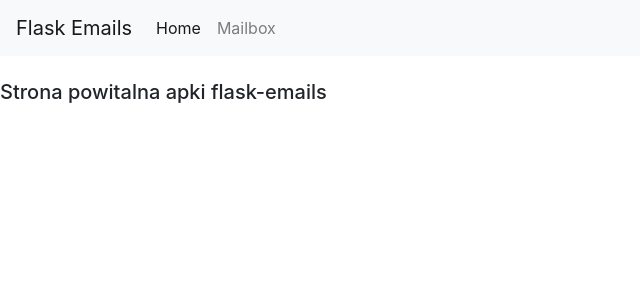
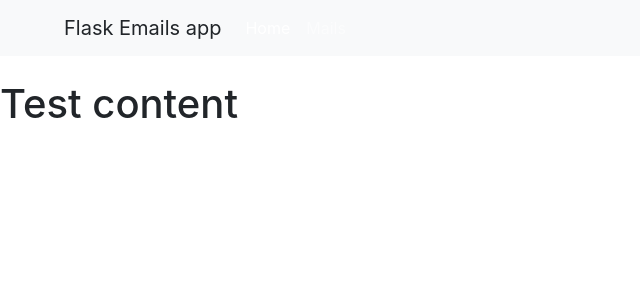
Before and after one commit to MireckiM/flask_emails, a Flask app: page / in a window 1280 px wide. Shown: the top 300 px of the page, without its empty margins (0-640 px from the left). Run offline with Flask 3, Linux system fonts and the light colour scheme; parts of the project's set-up code (start-up, migrations or seed data) failed here and were passed over.

Commit message:
B_layout

```diff
--- a/app.py
+++ b/app.py
@@ -18,4 +18,4 @@ def about():
     return render_template('emails.html', maile=maile)
 
 if __name__ == '__main__':
-    app.run()
+    app.run(debug=True)
--- /dev/null
+++ b/templates/base.html
@@ -0,0 +1,46 @@
+<!DOCTYPE html>
+<html>
+  <head>
+    <link
+      rel="stylesheet"
+      href="https://cdn.jsdelivr.net/npm/bootstrap@4.3.1/dist/css/bootstrap.min.css"
+      integrity="sha384-ggOyR0iXCbMQv3Xipma34MD+dH/1fQ784/j6cY/iJTQUOhcWr7x9JvoRxT2MZw1T"
+      crossorigin="anonymous"
+    />
+    <title>{% block title %} {% endblock %}</title>
+  </head>
+  <body>
+    <nav class="navbar navbar-expand-lg navbar-dark bg-light">
+      <a class="navbar-brand ml-5">Flask Emails app</a>
+      <div class="collapse navbar-collapse" id="navbarNav">
+        <ul class="navbar-nav">
+          <li class="nav-item active">
+            <a class="nav-link" href="/"
+              >Home <span class="sr-only">(current)</span></a
+            >
+          </li>
+          <li class="nav-item">
+            <a class="nav-link" href="/emails">Mails</a>
+          </li>
+        </ul>
+      </div>
+    </nav>
+    <br />
+    {% block content %} {% endblock %}
+    <script
+      src="https://code.jquery.com/jquery-3.3.1.slim.min.js"
+      integrity="sha384-q8i/X+965DzO0rT7abK41JStQIAqVgRVzpbzo5smXKp4YfRvH+8abtTE1Pi6jizo"
+      crossorigin="anonymous"
+    ></script>
+    <script
+      src="https://cdn.jsdelivr.net/npm/popper.js@1.14.7/dist/umd/popper.min.js"
+      integrity="sha384-UO2eT0CpHqdSJQ6hJty5KVphtPhzWj9WO1clHTMGa3JDZwrnQq4sF86dIHNDz0W1"
+      crossorigin="anonymous"
+    ></script>
+    <script
+      src="https://cdn.jsdelivr.net/npm/bootstrap@4.3.1/dist/js/bootstrap.min.js"
+      integrity="sha384-JjSmVgyd0p3pXB1rRibZUAYoIIy6OrQ6VrjIEaFf/nJGzIxFDsf4x0xIM+B07jRM"
+      crossorigin="anonymous"
+    ></script>
+  </body>
+</html>
--- a/templates/emails.html
+++ b/templates/emails.html
@@ -1,3 +1,5 @@
+{% extends "base.html" %}
+{% block content %}
 <html>
   <head>
     <meta name="viewport" content="width=device-width, initial-scale=1" />
@@ -69,3 +71,4 @@
     </script>
   </body>
 </html>
+{% endblock %}
--- a/templates/home.html
+++ b/templates/home.html
@@ -1,44 +1,5 @@
-<html>
-  <head>
-    <link
-      rel="stylesheet"
-      href="https://cdn.jsdelivr.net/npm/bootstrap@4.3.1/dist/css/bootstrap.min.css"
-      integrity="sha384-ggOyR0iXCbMQv3Xipma34MD+dH/1fQ784/j6cY/iJTQUOhcWr7x9JvoRxT2MZw1T"
-      crossorigin="anonymous"
-    />
-  </head>
-  <body>
-    <nav class="navbar navbar-expand-lg navbar-light bg-light">
-      <a class="navbar-brand" href="#">Flask Emails</a>
-      <div class="collapse navbar-collapse" id="navbarNav">
-        <ul class="navbar-nav">
-          <li class="nav-item active">
-            <a class="nav-link" href="/"
-              >Home <span class="sr-only">(current)</span></a
-            >
-          </li>
-          <li class="nav-item">
-            <a class="nav-link" href="/emails">Mailbox</a>
-          </li>
-        </ul>
-      </div>
-    </nav>
-    <br />
-    <h5>Strona powitalna apki flask-emails</h5>
-    <script
-      src="https://code.jquery.com/jquery-3.3.1.slim.min.js"
-      integrity="sha384-q8i/X+965DzO0rT7abK41JStQIAqVgRVzpbzo5smXKp4YfRvH+8abtTE1Pi6jizo"
-      crossorigin="anonymous"
-    ></script>
-    <script
-      src="https://cdn.jsdelivr.net/npm/popper.js@1.14.7/dist/umd/popper.min.js"
-      integrity="sha384-UO2eT0CpHqdSJQ6hJty5KVphtPhzWj9WO1clHTMGa3JDZwrnQq4sF86dIHNDz0W1"
-      crossorigin="anonymous"
-    ></script>
-    <script
-      src="https://cdn.jsdelivr.net/npm/bootstrap@4.3.1/dist/js/bootstrap.min.js"
-      integrity="sha384-JjSmVgyd0p3pXB1rRibZUAYoIIy6OrQ6VrjIEaFf/nJGzIxFDsf4x0xIM+B07jRM"
-      crossorigin="anonymous"
-    ></script>
-  </body>
-</html>
+{% extends "base.html" %}
+{% block title %}Home Page{% endblock %}
+{% block content %}
+<h1>Test content</h1>
+{% endblock %}
```
